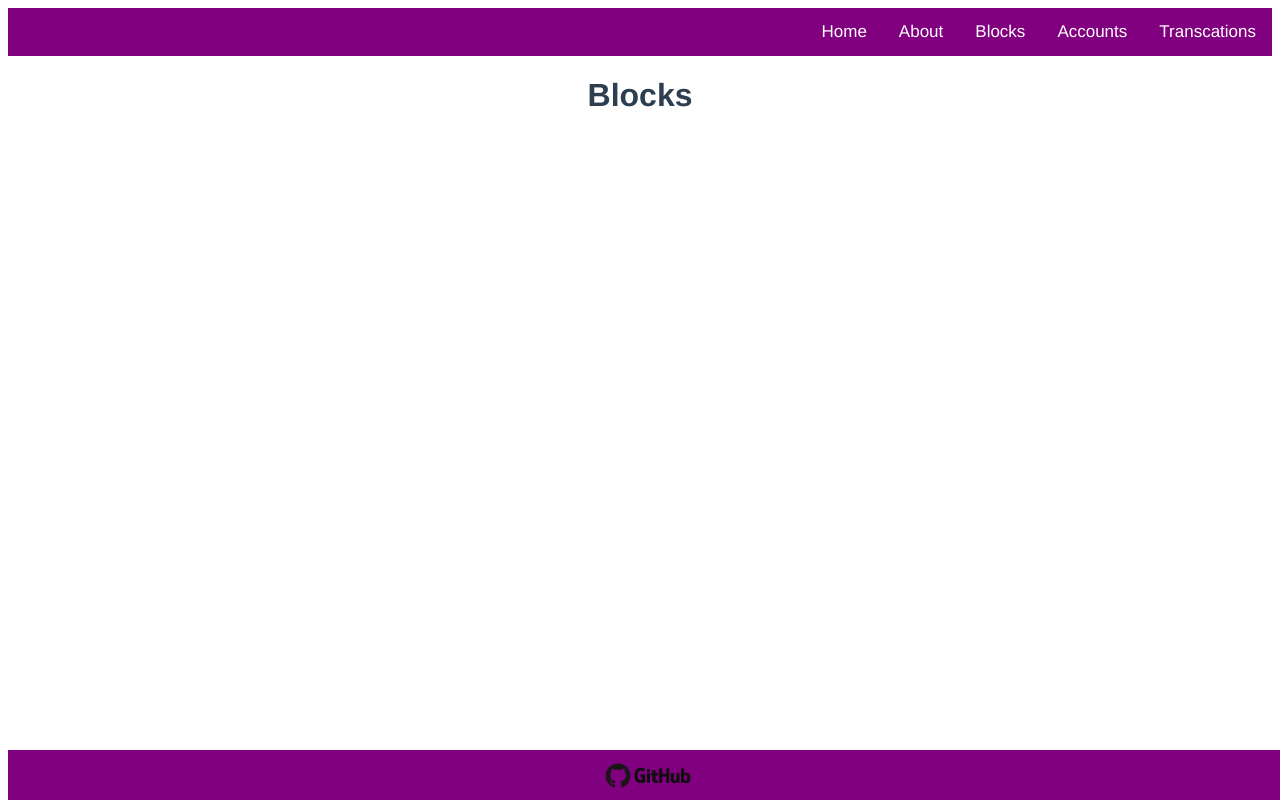
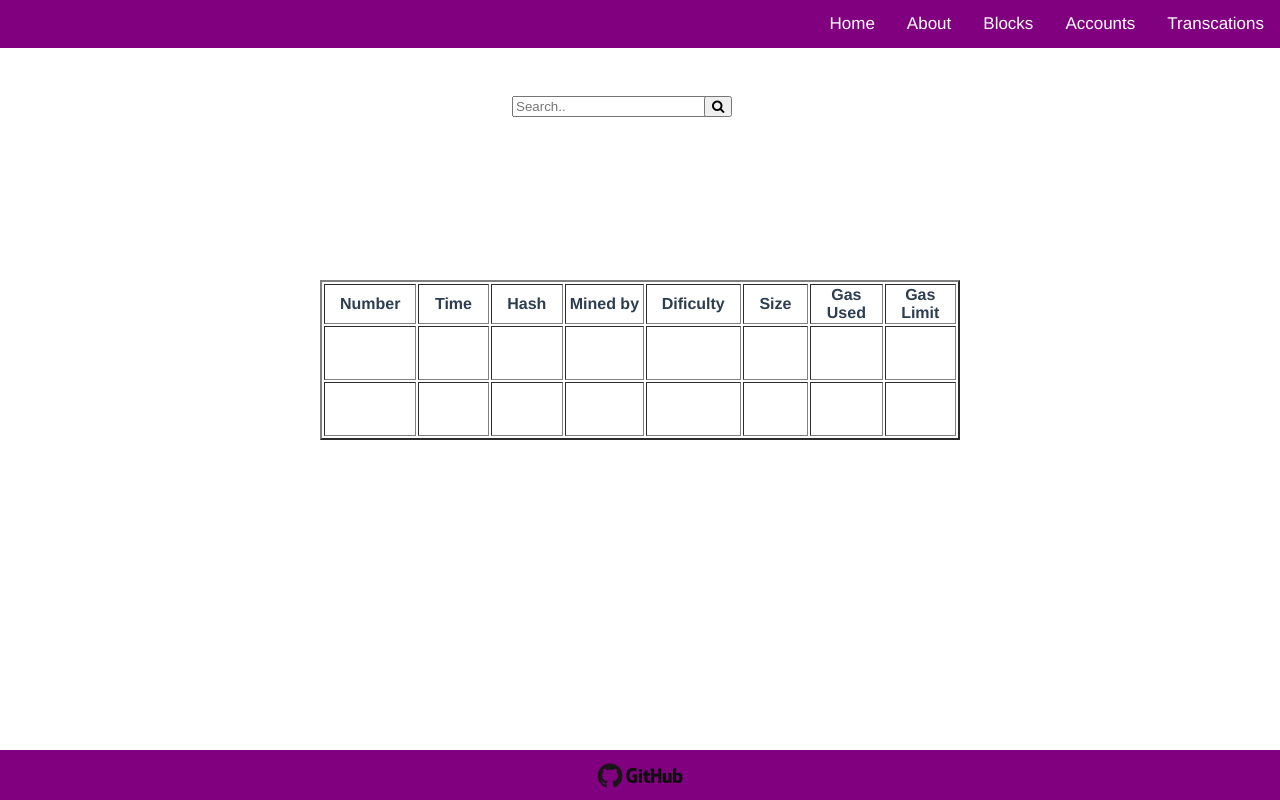
Before and after one commit to quanterall-academy-team4/polygon-explorer-front-end, a Vue app: page /blocks in a window 1280 px wide. Built offline with nearby package versions, Linux system fonts and the light colour scheme.

Commit message:
Added search bar and table component for the blocks

```diff
--- a/src/App.vue
+++ b/src/App.vue
@@ -66,6 +66,11 @@
 </template>
 
 <style>
+
+html,body {
+    margin:0;
+    padding:0;
+}
 #app {
   font-family: Avenir, Helvetica, Arial, sans-serif;
   -webkit-font-smoothing: antialiased;
@@ -81,9 +86,11 @@ body {
 }
 
 .topnav {
-  overflow: hidden;
+  overflow: auto;
   background-color: purple;
-  width: 100%;
+  position: fixed; /* Set the navbar to fixed position */
+  top: 0; /* Position the navbar at the top of the page */
+  width: 100%; /* Full width */
 }
 
 .topnav router-link {
--- /dev/null
+++ b/src/components/Table.vue
@@ -0,0 +1,81 @@
+<template>
+  <link
+    rel="stylesheet"
+    href="https://cdnjs.cloudflare.com/ajax/libs/font-awesome/4.7.0/css/font-awesome.min.css"
+  />
+  <form class="example" action="/action_page.php">
+    <input type="text" placeholder="Search.." name="search" />
+    <button type="submit"><i class="fa fa-search"></i></button>
+  </form>
+  <table border="2">
+    <tr>
+      <th>Number</th>
+      <th>Time</th>
+      <th>Hash</th>
+      <th>Mined by</th>
+      <th>Dificulty</th>
+      <th>Size</th>
+      <th>Gas Used</th>
+      <th>Gas Limit</th>
+    </tr>
+    <tr>
+      <td></td>
+      <td></td>
+      <td></td>
+      <td></td>
+      <td></td>
+      <td></td>
+      <td></td>
+      <td></td>
+    </tr>
+    <tr>
+      <td></td>
+      <td></td>
+      <td></td>
+      <td></td>
+      <td></td>
+      <td></td>
+      <td></td>
+      <td></td>
+    </tr>
+  </table>
+</template>
+
+<script>
+export default {
+  name: "Table",
+};
+</script>
+
+<style>
+table {
+  position: fixed;
+  right: 25%;
+  top: 35%;
+  left: 25%;
+}
+table td {
+  width: 500px;
+  height:50px;
+}
+table tr {
+  width: 500px;
+}
+
+table th {
+  width: 500px;
+}
+
+input {
+  position: fixed;
+  left: 40%;
+  top: 12%;
+  width: 15%;
+}
+button {
+  position: fixed;
+  left: 55%;
+  height: 21px;
+  top: 12%;
+}
+</style>
--- a/src/views/About.vue
+++ b/src/views/About.vue
@@ -1,6 +1,5 @@
 <template>
   <div class="about">
-    <h1>This is an about page</h1>
     <Footer />
   </div>
 </template>
--- a/src/views/Accounts.vue
+++ b/src/views/Accounts.vue
@@ -1,6 +1,6 @@
 <template>
-  <h1>Accounts page</h1>
   <Footer />
+
 </template>
 
 <script>
--- a/src/views/Blocks.vue
+++ b/src/views/Blocks.vue
@@ -1,14 +1,16 @@
 <template>
-  <h1>Blocks</h1>
   <Footer />
+  <Table />
 </template>
 
 <script>
 import Footer from "../components/Footer.vue";
+import Table from "../components/Table.vue"
 export default {
   name: "Blocks",
   components: {
     Footer,
+    Table,
   },
 };
 </script>
--- a/src/views/Home.vue
+++ b/src/views/Home.vue
@@ -1,6 +1,6 @@
 <template>
   <div class="home">
-    <img alt="Vue logo" src="../assets/logo.png">
+    <img class="center" src="../assets/logo.png">
   </div>
   <Footer />
 </template>
@@ -15,3 +15,12 @@ export default {
   }
 }
 </script>
+
+<style>
+.center {
+  display: block;
+  margin-left: auto;
+  margin-right: auto;
+  width: 50%;
+}
+</style>
```
